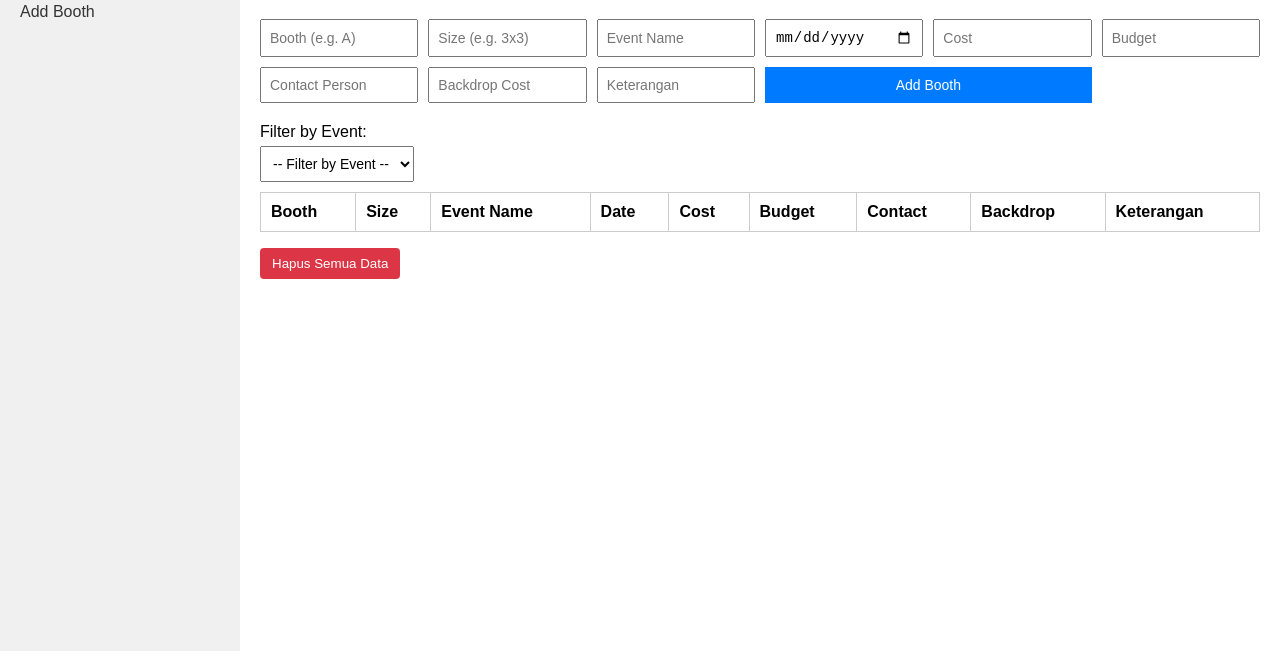
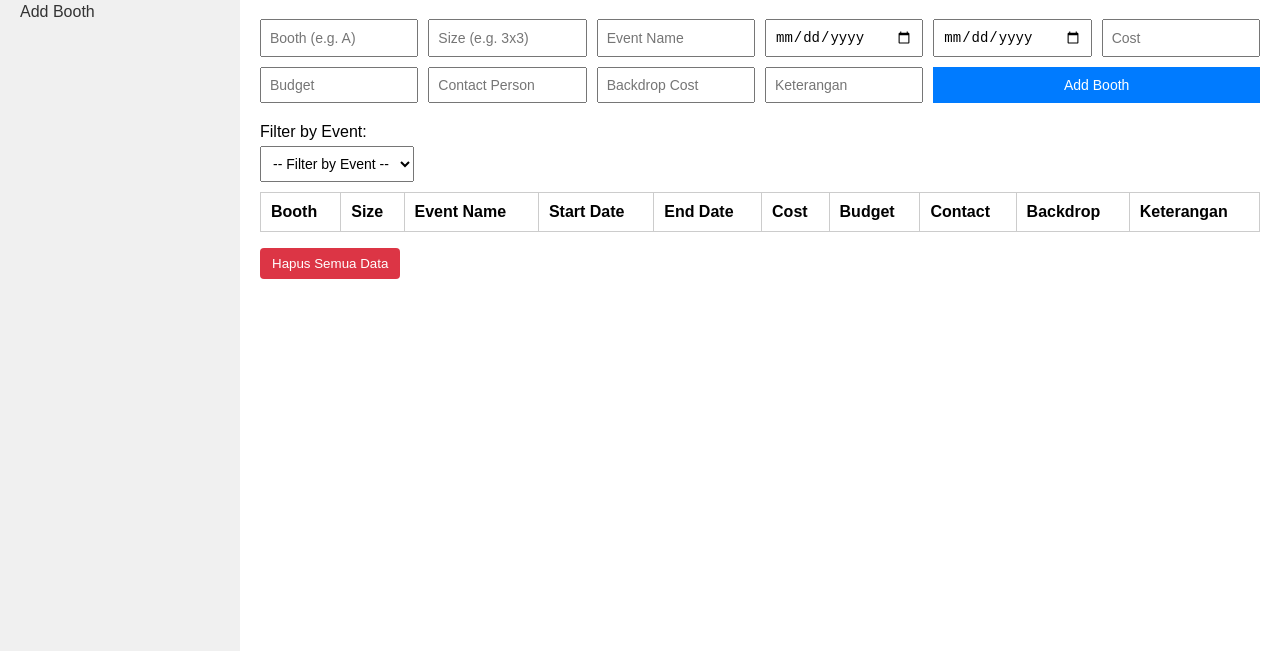
Before and after one commit to SheSaShea/event-booth-manager, a plain HTML site: page index.html in a window 1280 px wide. Shown: the part 149-800 px from the top of the page. Drawn offline with Linux system fonts and the light colour scheme.

Commit message:
Add files via upload

```diff
--- a/index.html
+++ b/index.html
@@ -21,7 +21,8 @@
           <input type="text" id="booth" placeholder="Booth (e.g. A)" required />
           <input type="text" id="size" placeholder="Size (e.g. 3x3)" required />
           <input type="text" id="event" placeholder="Event Name" required />
-          <input type="date" id="date" required />
+          <input type="date" id="startDate" required />
+          <input type="date" id="endDate" required />
           <input type="text" id="cost" placeholder="Cost" required />
           <input type="text" id="budget" placeholder="Budget" required />
           <input type="text" id="contact" placeholder="Contact Person" required />
@@ -41,7 +42,8 @@
               <th>Booth</th>
               <th>Size</th>
               <th>Event Name</th>
-              <th>Date</th>
+              <th>Start Date</th>
+              <th>End Date</th>
               <th>Cost</th>
               <th>Budget</th>
               <th>Contact</th>
```
